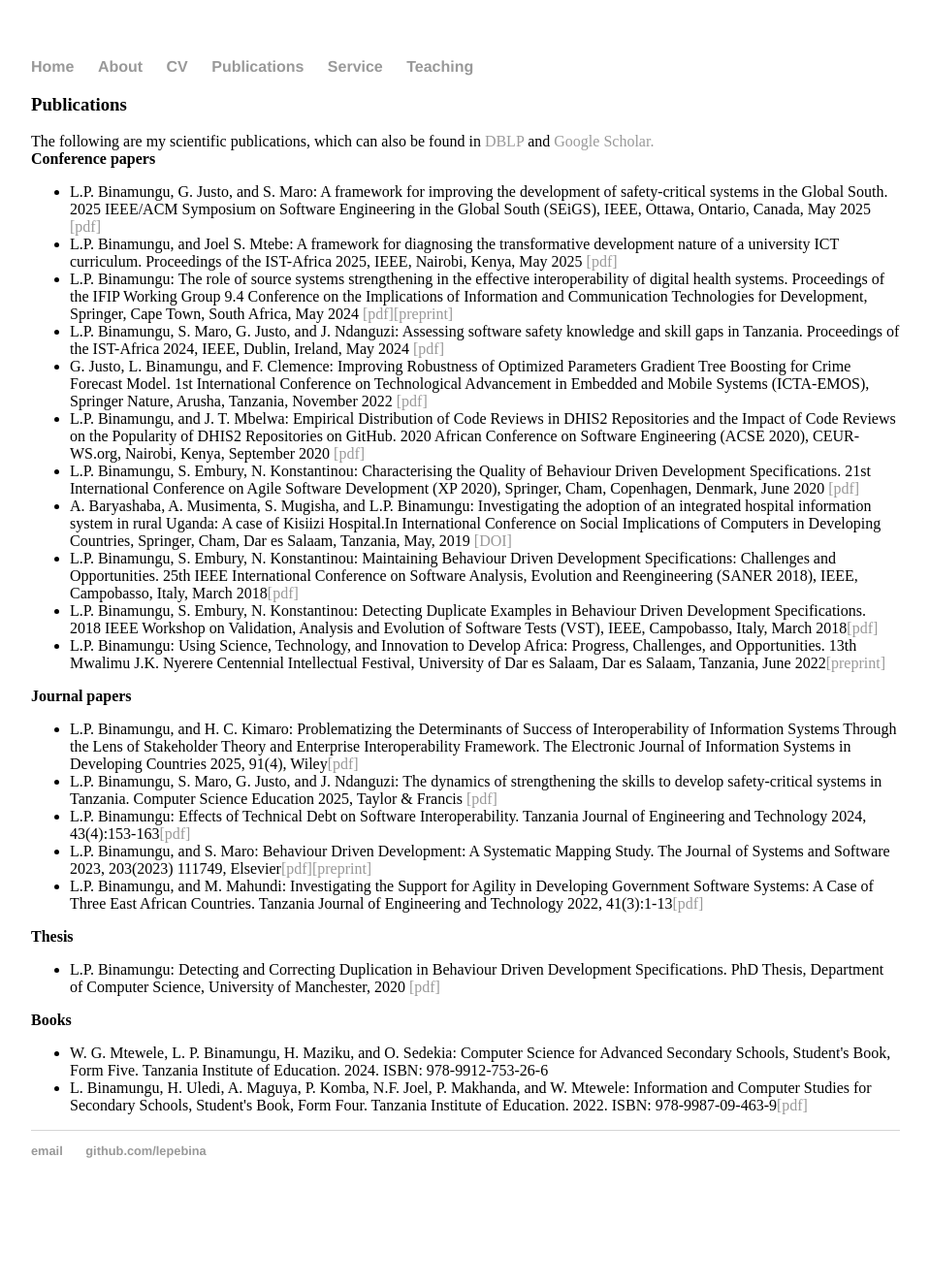
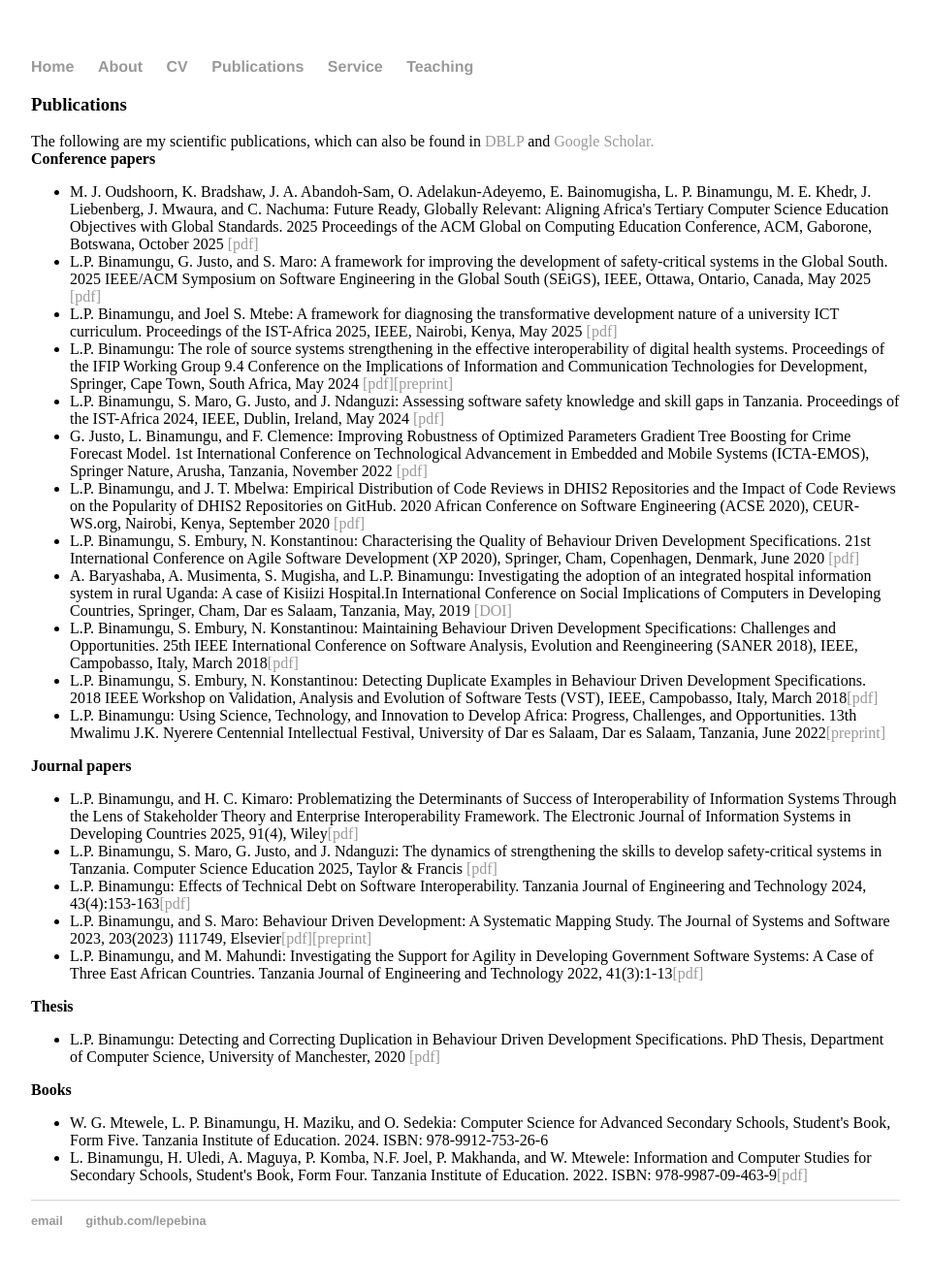
Before and after one commit to lepebina/lepebina.github.io, a Jekyll site: the page built from publications.html, in a window 1280 px wide. Shown: the whole page at 97% size, without its empty margins (160-1119 px from the left). Built offline with Jekyll 4.4.1, drawn with Linux system fonts in a browser that asks for light colours; before the commit the page ends 1254 px from its top, so only the background shows below that.

Commit message:
Update publications.html

```diff
--- a/publications.html
+++ b/publications.html
@@ -8,7 +8,8 @@
 
 	<b>Conference papers</b>
 	<ul>
-	     <li>L.P. Binamungu, G. Justo, and S. Maro:  A framework for improving the development of safety-critical systems in the Global South. 2025 IEEE/ACM Symposium on Software Engineering in the Global South (SEiGS), IEEE, Ottawa, Ontario, Canada, May 2025 <a href="https://doi.org/10.1109/SEiGS66664.2025.00005">[pdf]</a></li>
+	     <li>M. J. Oudshoorn, K. Bradshaw, J. A. Abandoh-Sam, O. Adelakun-Adeyemo, E. Bainomugisha, L. P. Binamungu, M. E. Khedr, J. Liebenberg, J. Mwaura, and C. Nachuma: Future Ready, Globally Relevant: Aligning Africa's Tertiary Computer Science Education Objectives with Global Standards. 2025 Proceedings of the ACM Global on Computing Education Conference, ACM, Gaborone, Botswana, October 2025 <a href="https://dl.acm.org/doi/abs/10.1145/3736251.3749527">[pdf]</a></li>
+		<li>L.P. Binamungu, G. Justo, and S. Maro:  A framework for improving the development of safety-critical systems in the Global South. 2025 IEEE/ACM Symposium on Software Engineering in the Global South (SEiGS), IEEE, Ottawa, Ontario, Canada, May 2025 <a href="https://doi.org/10.1109/SEiGS66664.2025.00005">[pdf]</a></li>
 	    <li>L.P. Binamungu, and Joel S. Mtebe: A framework for diagnosing the transformative development nature of a university ICT curriculum. Proceedings of the IST-Africa 2025, IEEE, Nairobi, Kenya, May 2025 <a href="http://www.ist-africa.org/Conference2025/outbox/ISTAfrica_Paper_ref_196_14452.pdf">[pdf]</a></li>
 	    <li>L.P. Binamungu: The role of source systems strengthening in the effective interoperability of digital health systems. Proceedings of the IFIP Working Group 9.4 Conference on the Implications of Information and Communication Technologies for Development, Springer, Cape Town, South Africa, May 2024 <a href="https://link.springer.com/chapter/10.1007/978-3-031-66986-6_23">[pdf]</a><a href="source-systems-role-in-interoperability.pdf">[preprint]</a></li>
 	    <li>L.P. Binamungu, S. Maro, G. Justo, and J. Ndanguzi: Assessing software safety knowledge and skill gaps in Tanzania. Proceedings of the IST-Africa 2024, IEEE, Dublin, Ireland, May 2024 <a href="http://www.ist-africa.org/Conference2024/outbox/ISTAfrica_Paper_ref_155_13669.pdf">[pdf]</a></li>
```
